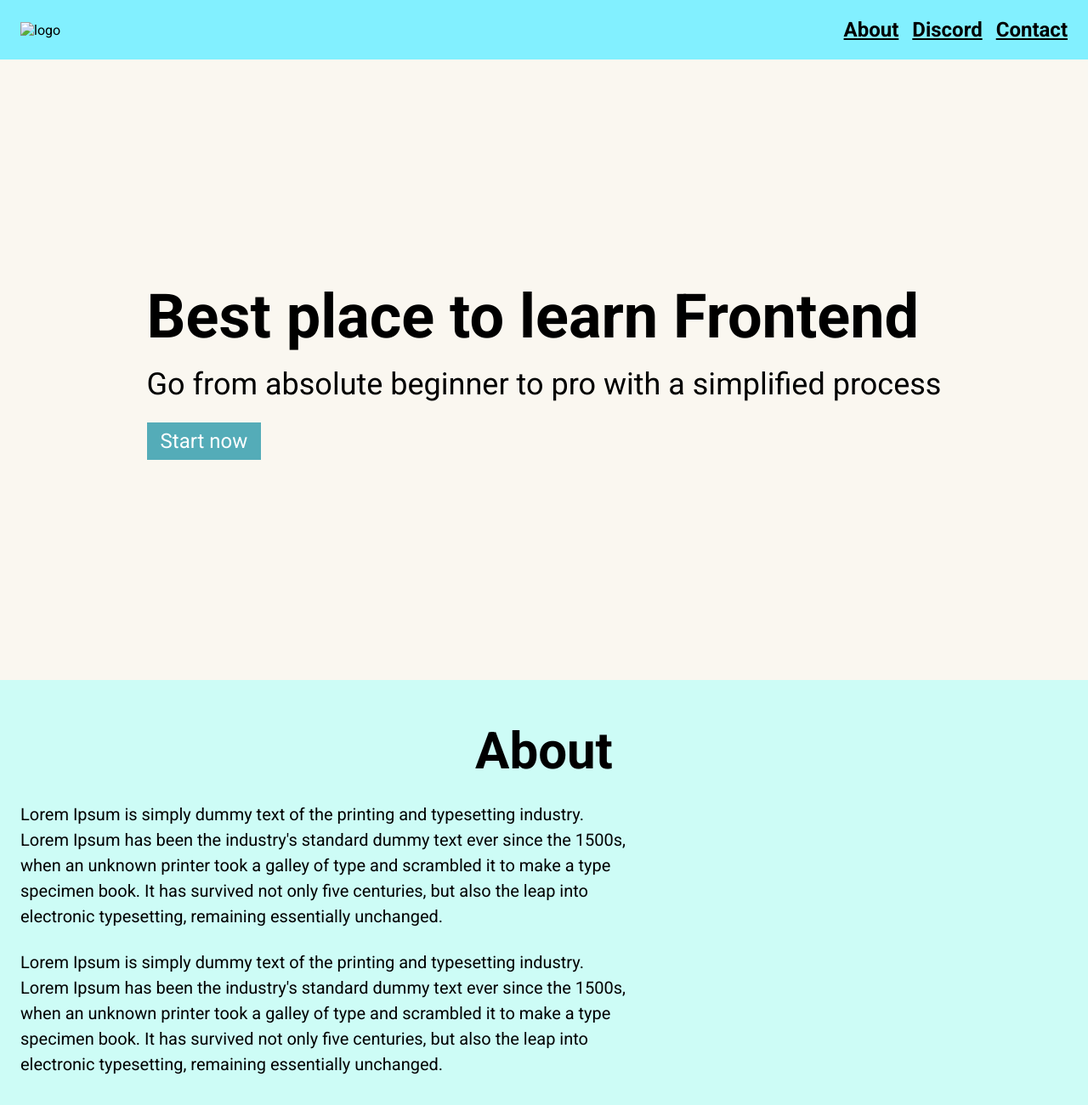
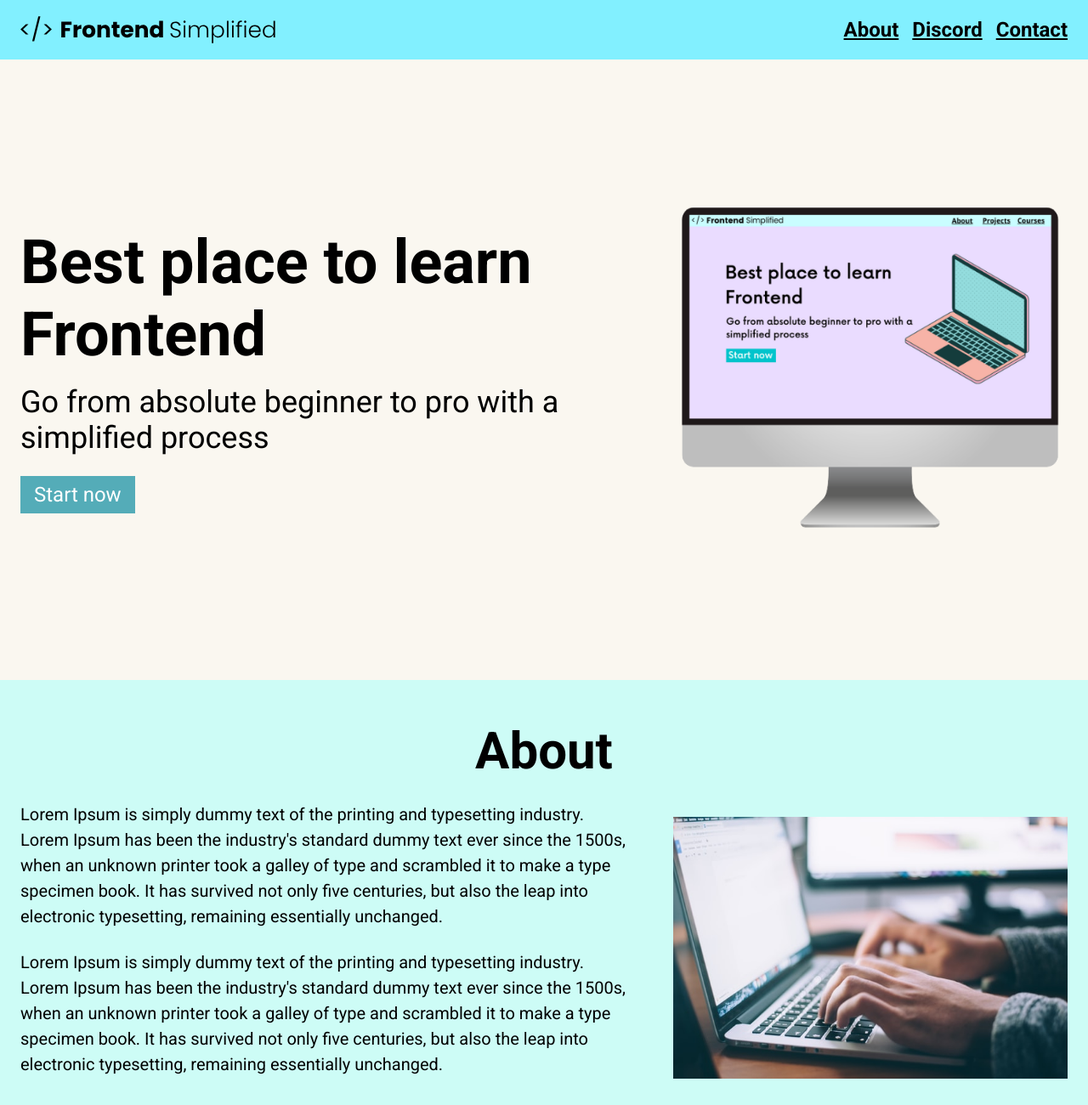
Before and after one commit to hdrdev01/mini-project, a plain HTML site: page index.html in a window 1280 px wide. Shown: the top 1300 px of the page at 85% size. Drawn offline with Linux system fonts and the light colour scheme; the site is published under a folder, as on GitHub Pages, so addresses that start at the root find nothing.

Commit message:
inital commit V1

```diff
--- a/index.html
+++ b/index.html
@@ -10,7 +10,7 @@
     <body>
         <section>
             <nav>
-                <img class="logo" src="/Assets/FES.svg" alt="logo" />
+                <img class="logo" src="Assets/FES.svg" alt="logo" />
                 <ul>
                     <li><a href="#about">About</a></li>
                     <li><a href="#discord">Discord</a></li>
@@ -27,7 +27,7 @@
                     <button>Start now</button>
                 </div>
                 <figure>
-                    <img src="/Assets/laptop.png" alt="" />
+                    <img src="Assets/laptop.png" alt="" />
                 </figure>
             </header>
         </section>
@@ -44,7 +44,7 @@
                         </p>
                     </div>
                     <figure class="about__img--wrapper">
-                        <img src="/Assets/about.jpg" alt="" />
+                        <img src="Assets/about.jpg" alt="" />
                     </figure>
                 </div>
             </section>
@@ -52,7 +52,7 @@
                 <h2>Discord</h2>
                 <div class="section__description">
                     <figure class="about__img--wrapper">
-                        <img src="/Assets/discord.png" alt="" />
+                        <img src="Assets/discord.png" alt="" />
                     </figure>
                     <div section__description--wrapper">
                         <p class="section__description--para">
@@ -83,7 +83,7 @@
             </section>
         </main>
         <footer>
-            <img class="footer__logo" src="/Assets/FES.svg" alt="" />
+            <img class="footer__logo" src="Assets/FES.svg" alt="" />
             <div class="footer__links">
                 <a class="footer__link" href="">About</a>
                 <a class="footer__link" href="">Projects</a>
```
